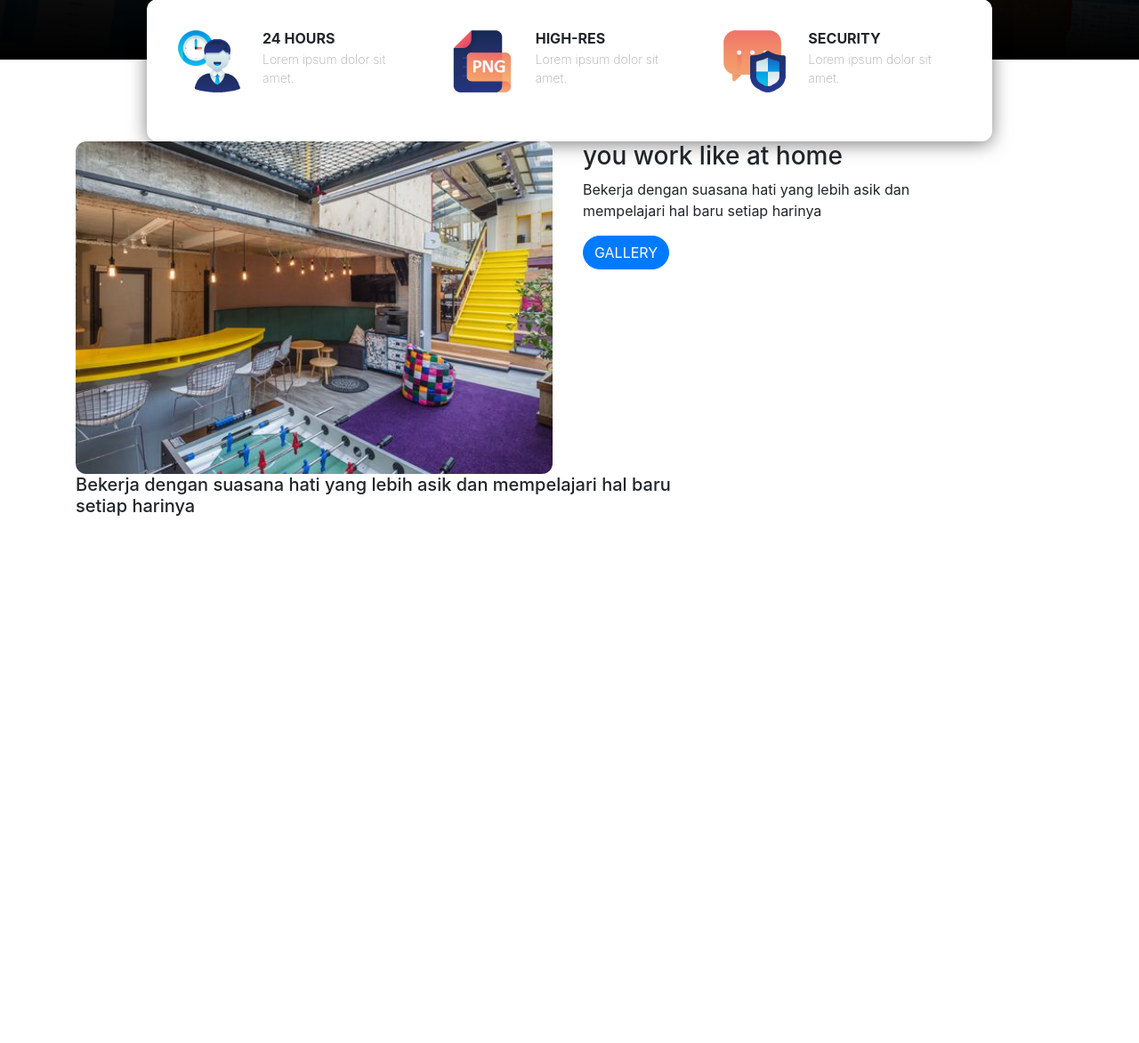
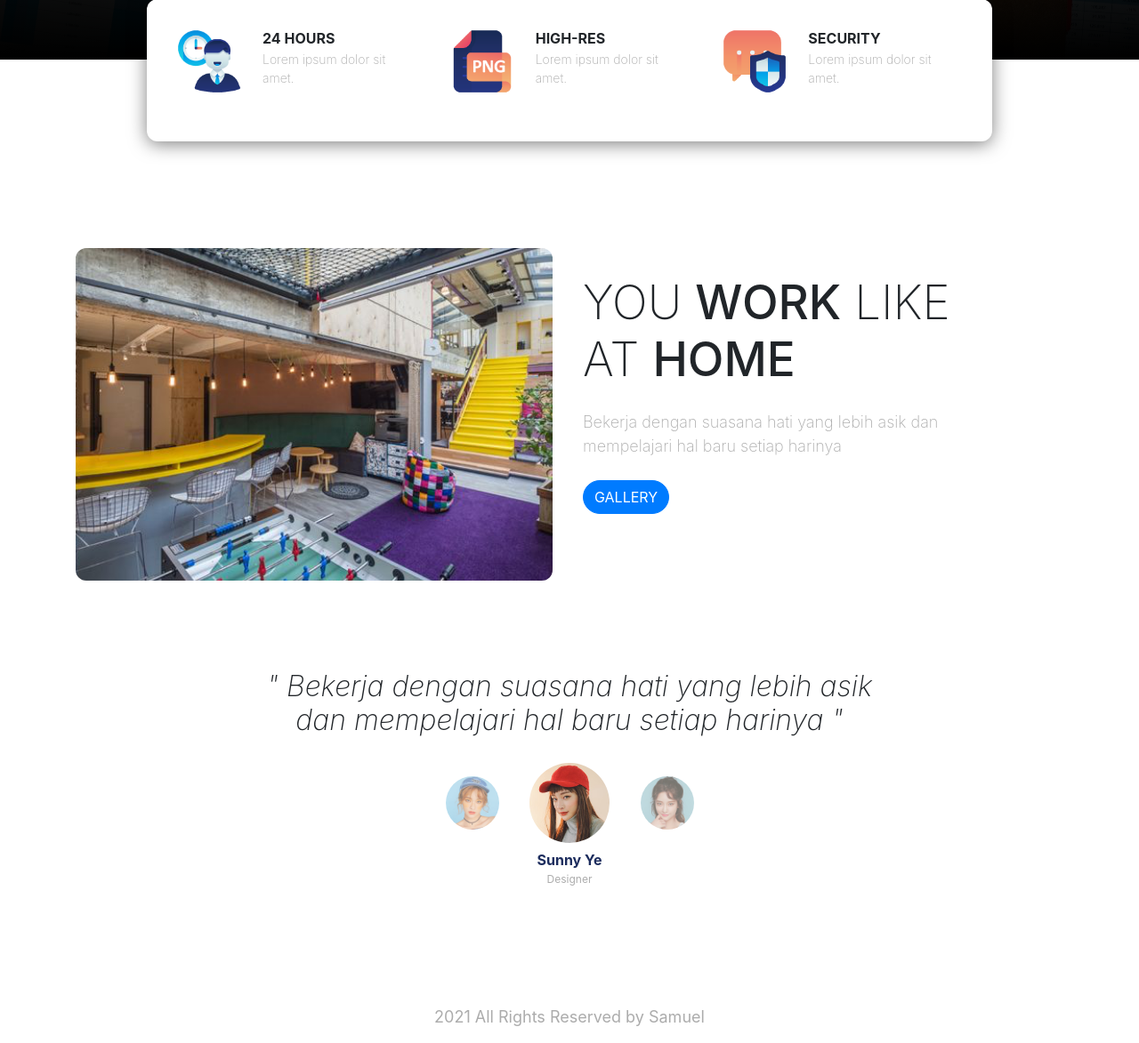
Before and after one commit to Samuelsntr/marikostapp, a PHP site: page / in a window 1280 px wide. Shown: the part 572-1745 px from the top of the page at 89% size. Before the commit the page ends 1152 px from the top, so only its background shows below. Run offline with PHP 8.4, Linux system fonts and the light colour scheme; some web fonts are replaced.

Commit message:
akhirnya jadi

```diff
--- a/index.html
+++ b/index.html
@@ -72,6 +72,8 @@
       </div>
       <!-- akhir panel -->
 
+      <!-- Wokingspace -->
+
       <div class="row workingspace">
         <div class="col-lg-6">
           <img src="img/workingspace.png" alt="workingspace" class="img-fluid">
@@ -83,16 +85,41 @@
         </div>
       </div>
 
+      <!-- Akhir workingspace -->
+
       <!-- Testimony -->
-      <section class="testmonial">
-        <div class="row">
+      <section class="testimonial">
+        <div class="row justify-content-center">
           <div class="col-lg-8">
-            <h5>Bekerja dengan suasana hati yang lebih asik dan mempelajari hal baru setiap harinya</h5>
+            <h5>" Bekerja dengan suasana hati yang lebih asik dan mempelajari hal baru setiap harinya "</h5>
+          </div>
+        </div>
+
+        <div class="row justify-content-center">
+          <div class="col-lg-6 justify-content-center d-flex">
+            <figure class="figure">
+              <a href="#""><img src="img/img1.png" class="figure-img img-fluid rounded-circle" alt="testi1"></a>
+              <img src="img/img2.png" class="figure-img img-fluid rounded-circle utama" alt="testi2">
+              <a href="#"><img src="img/img3.png" class="figure-img img-fluid rounded-circle" alt="testi3"></a>
+              <figcaption class="figure-caption">
+                <h5>Sunny Ye</h5>
+                <p>Designer</p>
+              </figcaption>
+            </figure>
           </div>
         </div>
       </section>
       <!-- akhir testimoni -->
 
+      <!-- footer -->
+      <footer>
+        <div class="row footer">
+          <div class="col text-center">
+            <p>2021 All Rights Reserved by Samuel</p>
+          </div>
+        </div>
+      </footer>
+      <!-- Akhir footer -->
     </div>
     <!-- akhir container -->
 
--- a/style.css
+++ b/style.css
@@ -83,6 +83,77 @@
     font-weight: 200;
 }
 
+/* workingspace */
+.workingspace {
+    margin-top: 120px;
+    text-align: center;
+}
+
+.workingspace h3 {
+    font-size: 53px;
+    font-weight: 200;
+    text-transform: uppercase;
+    margin-top: 30px;
+}
+
+.workingspace h3 span {
+    font-weight: 500;
+}
+
+.workingspace p {
+    font-size: 18px;
+    color: #acacac;
+    font-weight: 200;
+    margin: 25px 0;
+}
+
+.testimonial {
+    margin-top: 100px;
+}
+
+.testimonial h5 {
+    text-align: center;
+    font-weight: 200;
+    font-style: italic;
+    font-size: 24px;
+}
+
+.testimonial figure img {
+    width: 60px;
+    margin: 20px 15px 10px;
+    opacity: 0.6;
+}
+
+.testimonial figure h5 {
+    font-size: 16px;
+    font-weight: bold;
+    font-style: normal;
+    color: #1c2c5d;
+}
+
+.testimonial figure p {
+    font-size: 12px;
+    color: #acacac;
+    margin-top: -5px !important;
+}
+
+.testimonial figcaption {
+    text-align: center;
+}
+
+.testimonial figure img.utama {
+    width: 90px;
+    opacity: 1;
+}
+
+/* footer */
+
+.footer p {
+    color: #acacac;
+    font-size: 18px;
+    margin-top: 100px ;
+}
+
 /* Dekstop Version */
 @media (min-width: 992px) {
     .navbar-brand, .nav-link{
@@ -112,4 +183,12 @@
     .jumbotron .display-4{
         font-size: 62px;
     }
+
+    .workingspace {
+        text-align:left;
+    }
+
+    .testimonial h5 {
+        font-size: 32px;
+    }
 }
```
